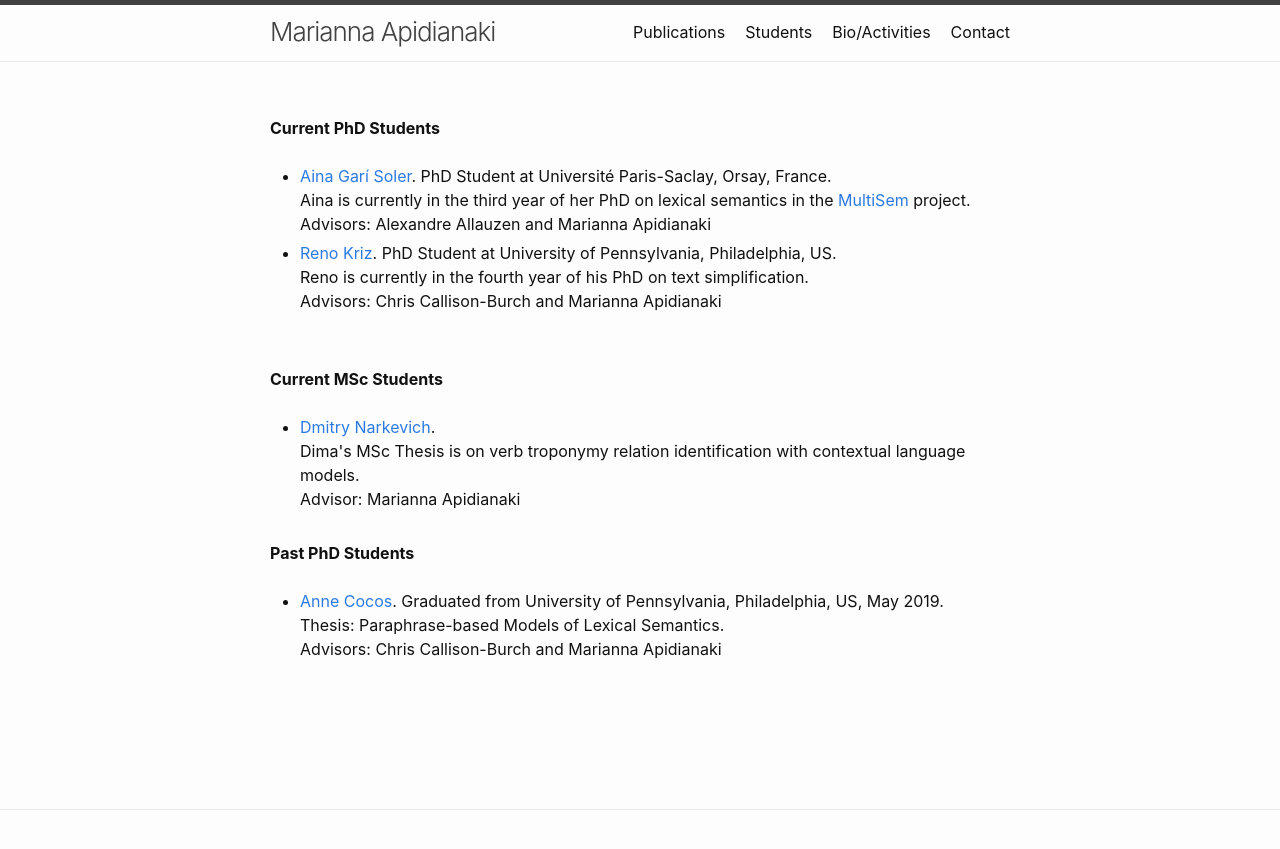
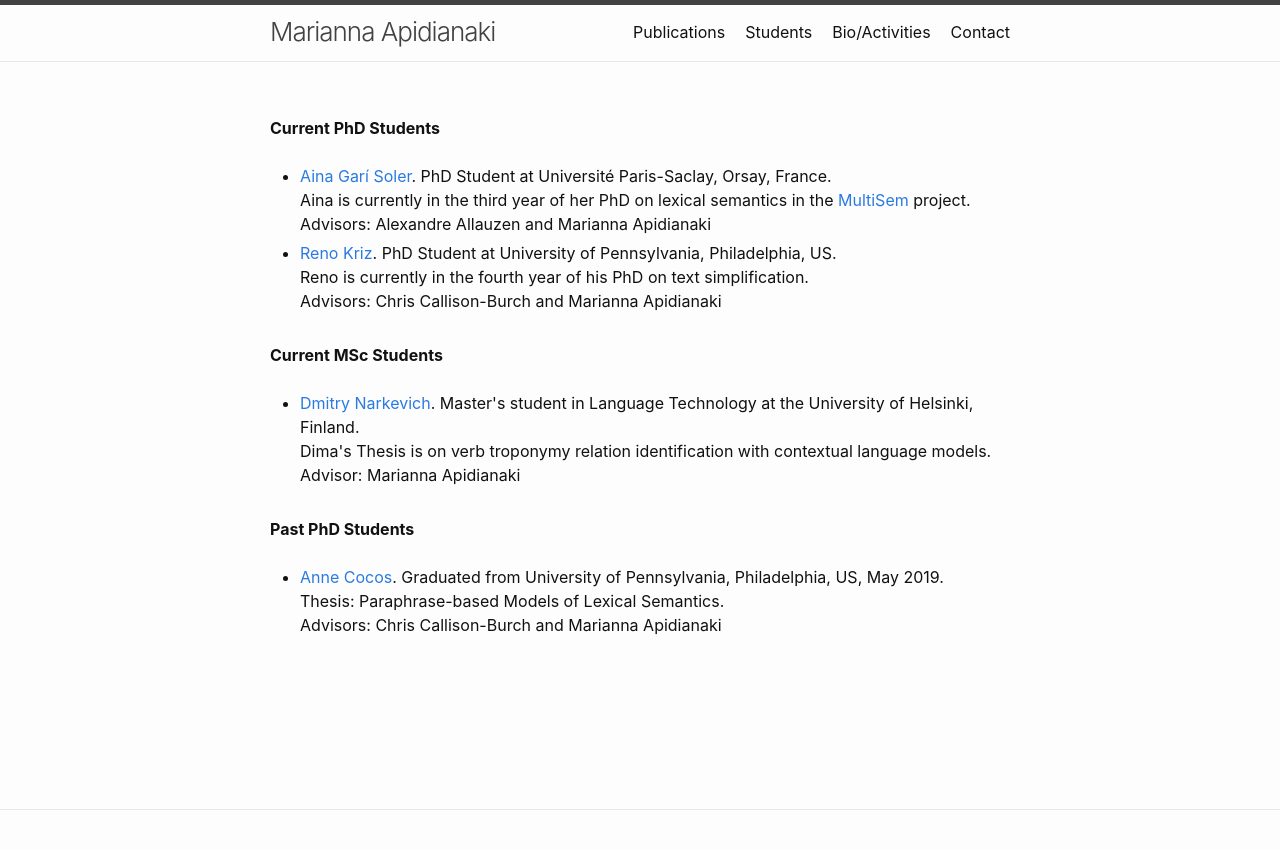
Before and after one commit to mariannaapi/mariannaapi.github.io, a Jekyll site: the page students/index.html, which Jekyll copies as it is, in a window 1280 px wide. Shown: the top 849 px of the page. Built offline with Jekyll 4.4.1, drawn with Linux system fonts in a browser that asks for light colours.

Commit message:
Update index.html

```diff
--- a/students/index.html
+++ b/students/index.html
@@ -52,8 +52,7 @@
 	     Reno is currently in the fourth year of his PhD on text simplification.
 	   <br>
 	     Advisors: Chris Callison-Burch and Marianna Apidianaki
-
-<br><br>
+<br>
 	  </div>
 
 
@@ -61,11 +60,11 @@
 	<strong>Current MSc Students</strong><ul>
  <br>
 
-	  <li> <a href="https://dmitry.lol">Dmitry Narkevich</a>.
+	  <li> <a href="https://dmitry.lol">Dmitry Narkevich</a>. Master's student in Language Technology at the University of Helsinki, Finland.
 		  <br>
-	Dima's MSc Thesis is on verb troponymy relation identification with contextual language models.
+	 	Dima's Thesis is on verb troponymy relation identification with contextual language models.
 	<br>
-		  Advisor: Marianna Apidianaki
+		 Advisor: Marianna Apidianaki
 	  </li>
 
   </div>
```
